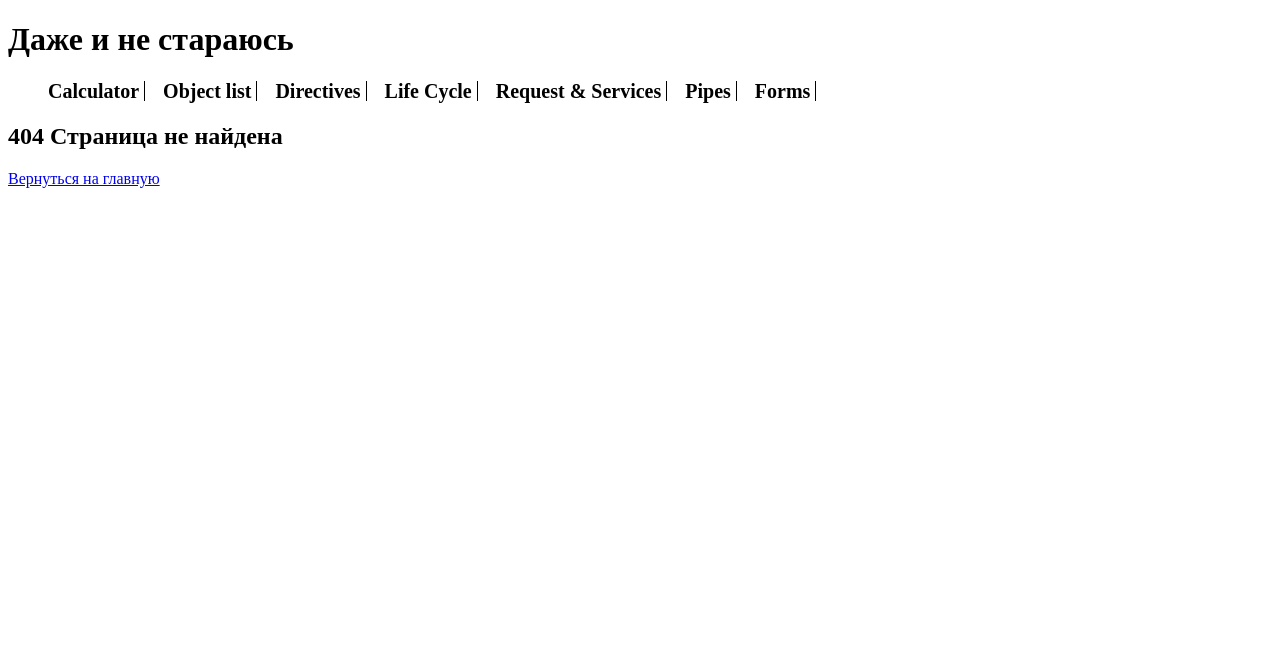
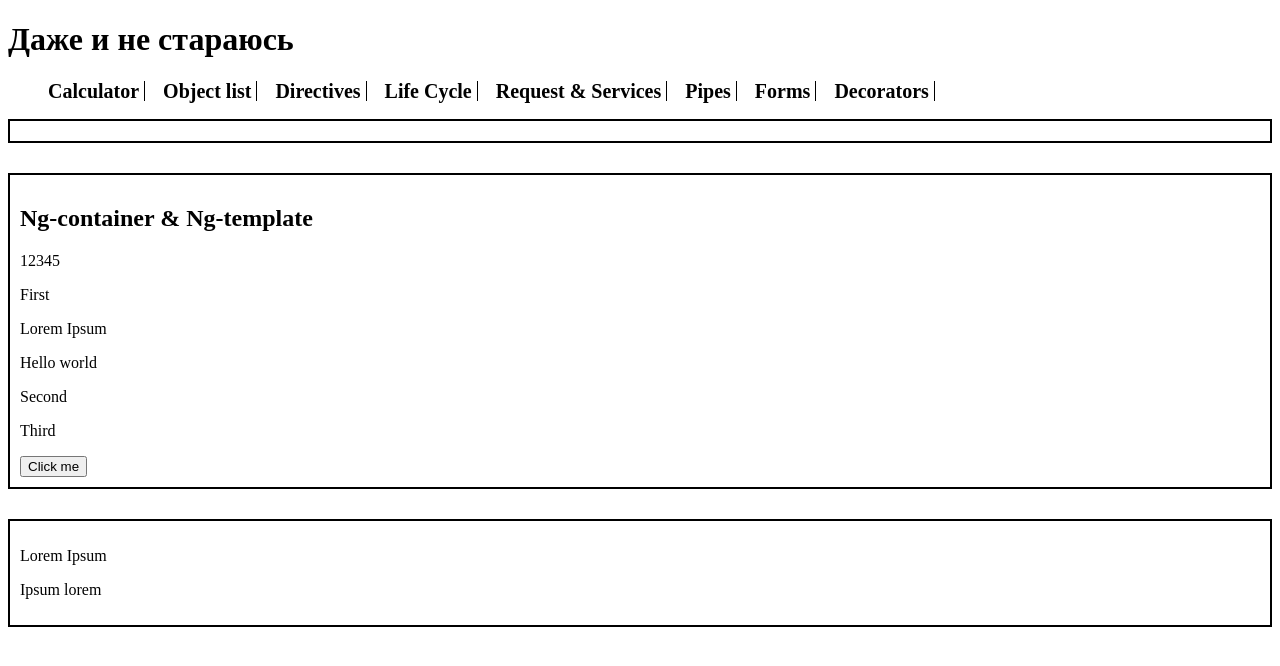
Before and after one commit to IngaVirza/angular_course, an Angular app: page /decorators in a window 1280 px wide. Before the commit this address had no page. Shown: the top 666 px of the page. Built offline with nearby package versions, Linux system fonts and the light colour scheme.

Commit message:
ng-template и ng-container

```diff
--- a/src/app/app-routing.module.ts
+++ b/src/app/app-routing.module.ts
@@ -41,6 +41,11 @@ const routes: Routes = [
       import('./forms/forms.module').then((m) => m.FormsUIModule),
   },
   {
+    path: 'decorators',
+    loadChildren: () =>
+      import('./decorators/decorators.module').then((m) => m.DecoratorsModule),
+  },
+  {
     path: '**',
     component: MyEmptyPage,
   },
--- a/src/app/components/navigation/navigation.component.html
+++ b/src/app/components/navigation/navigation.component.html
@@ -29,4 +29,8 @@
       <a [routerLink]="['forms']">Forms</a>
       <div></div>
     </li>
+    <li>
+      <a [routerLink]="['decorators']">Decorators</a>
+      <div></div>
+    </li>
   </ul>
--- /dev/null
+++ b/src/app/decorators/components/decorators-page/decorators-page.component.html
@@ -0,0 +1,41 @@
+<div class="block">
+    <!-- <app-child-decorator>
+      <p #paragraph>Content works!</p>
+      <p #paragraph>Content works!</p>
+      <p #paragraph>Content works!</p>
+    </app-child-decorator> -->
+  </div>
+
+  <div class="block">
+    <h2>Ng-container & Ng-template</h2>
+
+    @for(item of arr; track $index) {
+    <span>{{ item }}</span>
+    }
+
+    <p>First</p>
+    <ng-container
+      *ngTemplateOutlet="
+        second;
+        context: { $implicit: 'Hello world', someText: 'Lorem Ipsum' }
+      "
+    >
+      <span>sdsdfgkdjfghkldfjgdflk</span>
+    </ng-container>
+    <p>Third</p>
+
+    <ng-template #second let-title let-someText="someText">
+      <p>{{ someText }}</p>
+      <p>{{ title }}</p>
+      <p>Second</p>
+    </ng-template>
+    <button (click)="isShow = !isShow">Click me</button>
+  </div>
+
+  <div class="block">
+    <p #paragraph>Lorem Ipsum</p>
+    <ng-template #paragraphTemplate>
+      <p>Ipsum lorem</p>
+    </ng-template>
+    <ng-container *ngTemplateOutlet="paragraphTemplate"></ng-container>
+    </div>
--- /dev/null
+++ b/src/app/decorators/components/decorators-page/decorators-page.component.scss
@@ -0,0 +1,6 @@
+.block {
+    margin-bottom: 30px;
+    border: 2px solid black;
+
+    padding: 10px;
+  }
--- /dev/null
+++ b/src/app/decorators/components/decorators-page/decorators-page.component.ts
@@ -0,0 +1,36 @@
+import {
+  AfterViewInit,
+  Component,
+  ElementRef,
+  QueryList,
+  TemplateRef,
+  ViewChild,
+  ViewChildren,
+} from '@angular/core';
+// import { ChildDecoratorComponent } from '../child-decorator/child-decorator.component';
+
+@Component({
+  selector: 'app-decorators-page',
+  templateUrl: './decorators-page.component.html',
+  styleUrl: './decorators-page.component.scss',
+})
+export class DecoratorsPageComponent implements AfterViewInit {
+  public arr = [1, 2, 3, 4, 5];
+
+  public isShow = true;
+
+  @ViewChild('paragraph, sddf', { read: '' })
+  paragraph?: ElementRef<HTMLParagraphElement>;
+  @ViewChild('paragraphTemplate')
+  paragraphTemplate?: TemplateRef<HTMLParagraphElement>;
+  // @ViewChild(ChildDecoratorComponent) childComponent?: ChildDecoratorComponent;
+
+  // @ViewChildren(ChildDecoratorComponent) childComponents?: QueryList<ChildDecoratorComponent>;
+
+  public ngAfterViewInit(): void {
+    // console.log(this.paragraph);
+    // console.log(this.paragraphTemplate);
+    // console.log(this.childComponent);
+    // console.log(this.childComponents)
+  }
+}
```
Also changed, not shown: src/app/decorators/decorators-routing.module.ts (added, +16 -0 lines), src/app/decorators/decorators.module.ts (added, +14 -0 lines), src/app/decorators/components/decorators-page/dist/decorators-page.component.css (added), src/app/decorators/components/decorators-page/dist/decorators-page.component.js (added), src/app/decorators/dist/decorators-routing.module.js (added), src/app/decorators/dist/decorators.module.js (added), src/app/dist/app-routing.module.js, 1 other file (tests, documents, lock files or other folders).
